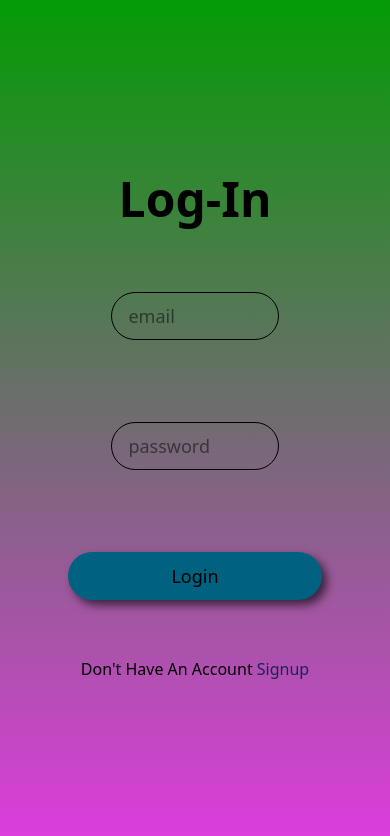
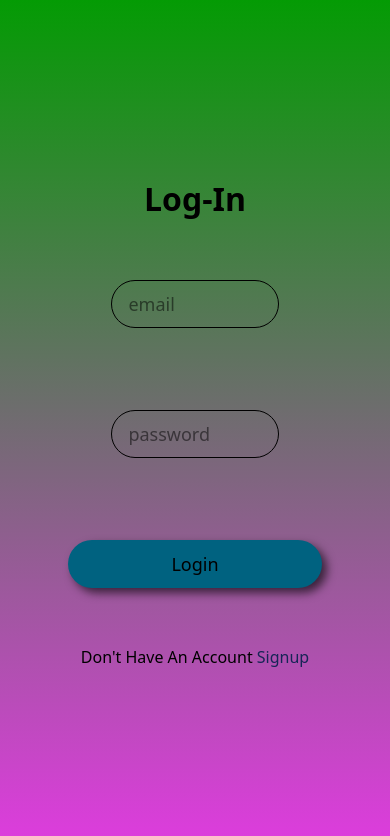
Before and after one commit to vasimkatiya/dev-folio-frontend, a React (Vite) app: page /login in a window 390 px wide. Shown: the top 836 px of the page. Built offline with nearby package versions, Linux system fonts and the light colour scheme.

Commit message:
layout fixing

```diff
--- a/src/layout/AboutLayout.jsx
+++ b/src/layout/AboutLayout.jsx
@@ -13,8 +13,8 @@ const AboutLayout = ({name,image,text}) => {
       scrollTrigger:{
         trigger:"#about",
         // markers:true,
-        start:"top 50%",
-        end:"top 0%",
+        start:"top 70%",
+        end:"top 10%",
         scrub:2
       }
     });
--- a/src/styles/aboutlayout.css
+++ b/src/styles/aboutlayout.css
@@ -38,4 +38,7 @@
             width: 80%;
         }
     }
+    .second{
+    font-size: 16px;
 }
+}
--- a/src/styles/contact.css
+++ b/src/styles/contact.css
@@ -56,3 +56,10 @@ textarea{
     justify-content: center;
     align-items: center;
 }
+
+@media (max-width:760px) {
+    h2{
+        font-size: 22px;
+        text-align: center;
+    }
+}
--- a/src/styles/form.css
+++ b/src/styles/form.css
@@ -76,3 +76,9 @@ textarea{
   cursor: pointer;
   background-color: blueviolet;
 }
+
+@media (max-width:760px) {
+  h1{
+    font-size: 1.5rem;
+  }
+}
--- a/src/styles/homelayout.css
+++ b/src/styles/homelayout.css
@@ -19,10 +19,12 @@
 h1{
     font-size: 3rem;
     font-weight: bolder;
+    text-align: center;
 }
 
 h2{
     font-size: 2.3rem;
+    text-align: center;
     text-transform: capitalize;
     font-weight: 500;
 }
@@ -33,3 +35,12 @@ p{
     text-align: center;
     font-weight: 400;
 }
+
+@media (max-width:760px) {
+    h1{
+        font-size: 2rem;
+    }
+    h2{
+        font-size: 1.5rem;
+    }
+}
```
